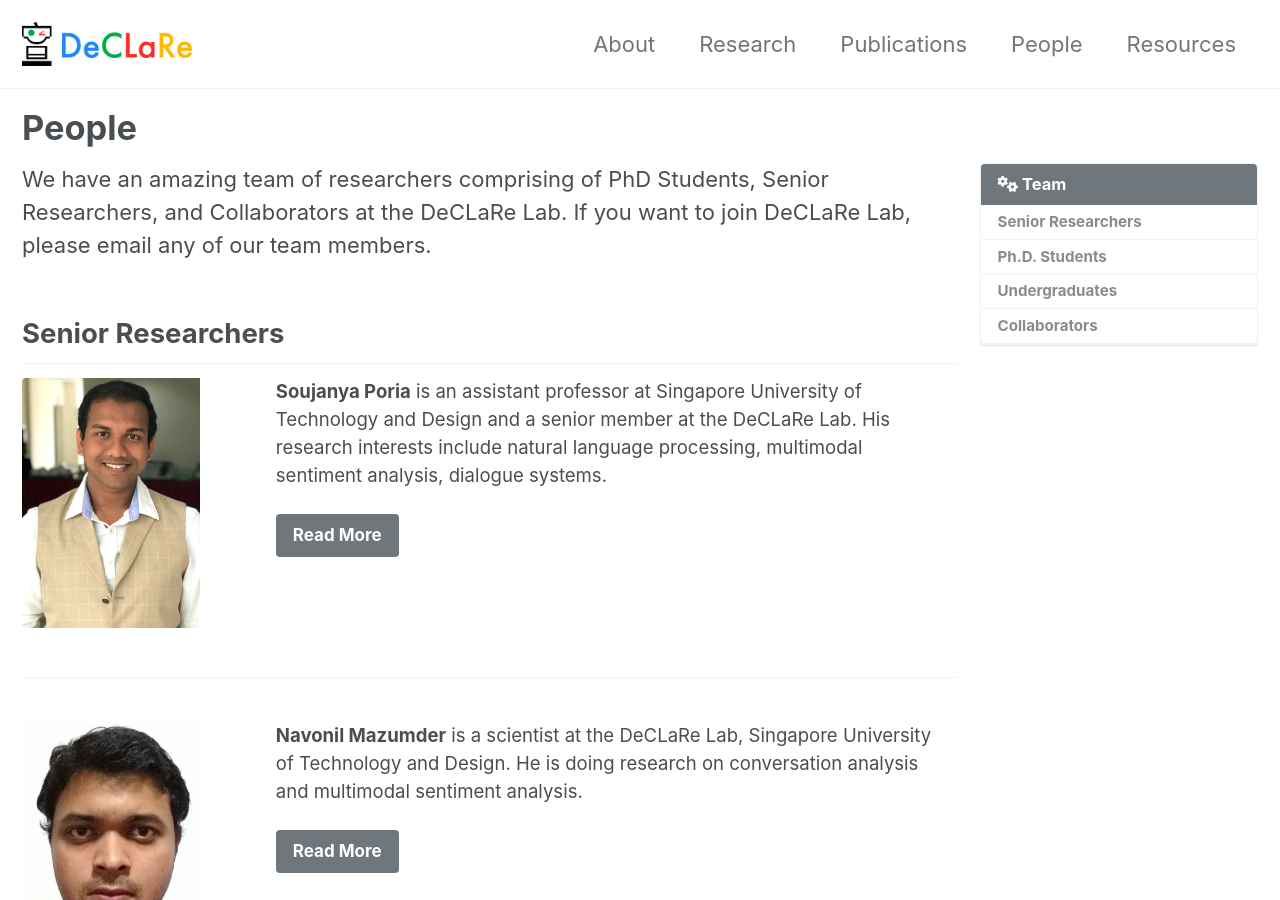
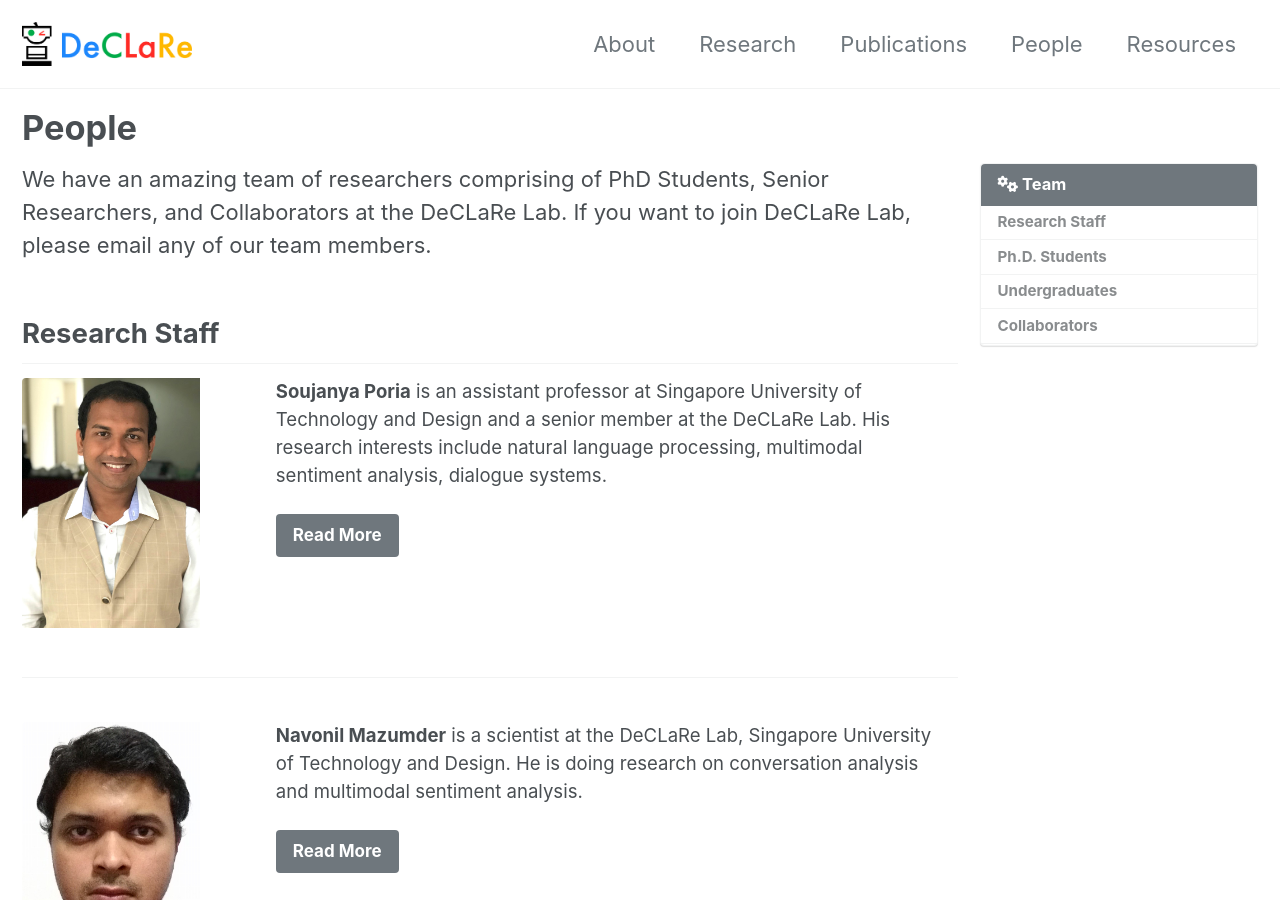
Before and after one commit to declare-lab/declare-lab.github.io, a Jekyll site: the page built from _pages/people.md, in a window 1280 px wide and 900 px high. Built offline with Jekyll 4.4.1, drawn with Linux system fonts in a browser that asks for light colours; cached includes are drawn as plain includes; nearby versions of some CDN libraries.

Commit message:
update people

```diff
--- a/_pages/people.md
+++ b/_pages/people.md
@@ -193,7 +193,7 @@ We have an amazing team of researchers comprising of PhD Students, Senior Resear
 
 
 
-## Senior Researchers
+## Research Staff
 
 {% include feature_row2 id="soujanya" type="left" %}
 
```
